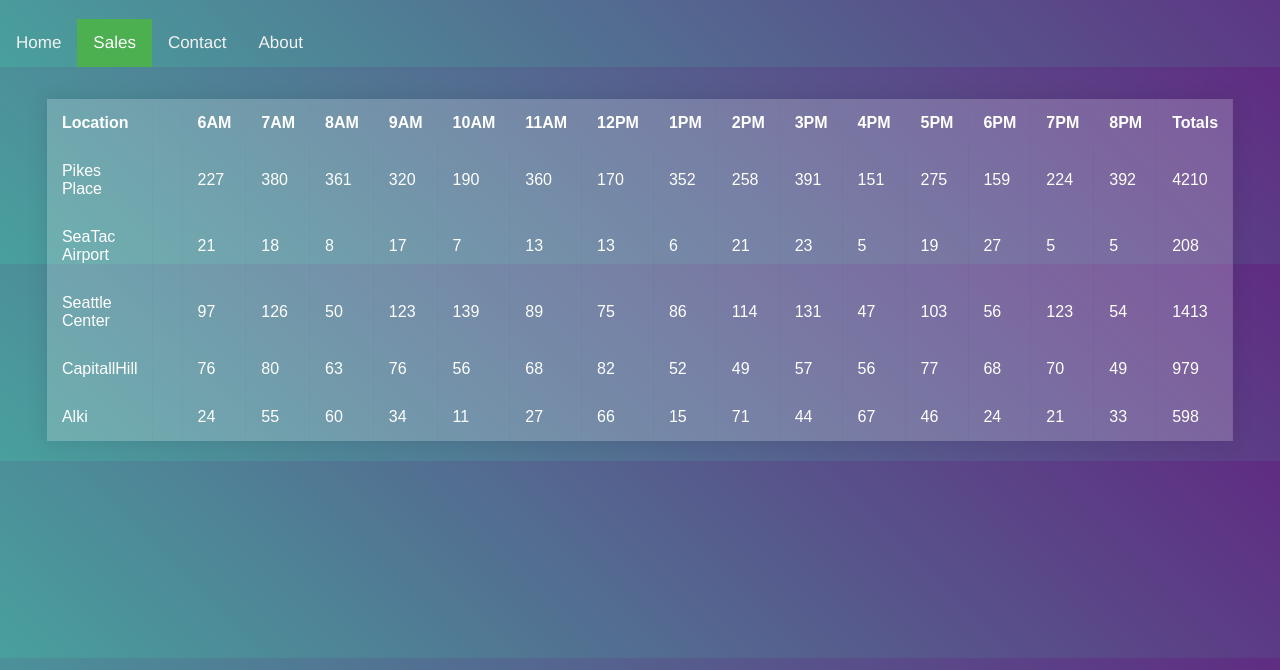
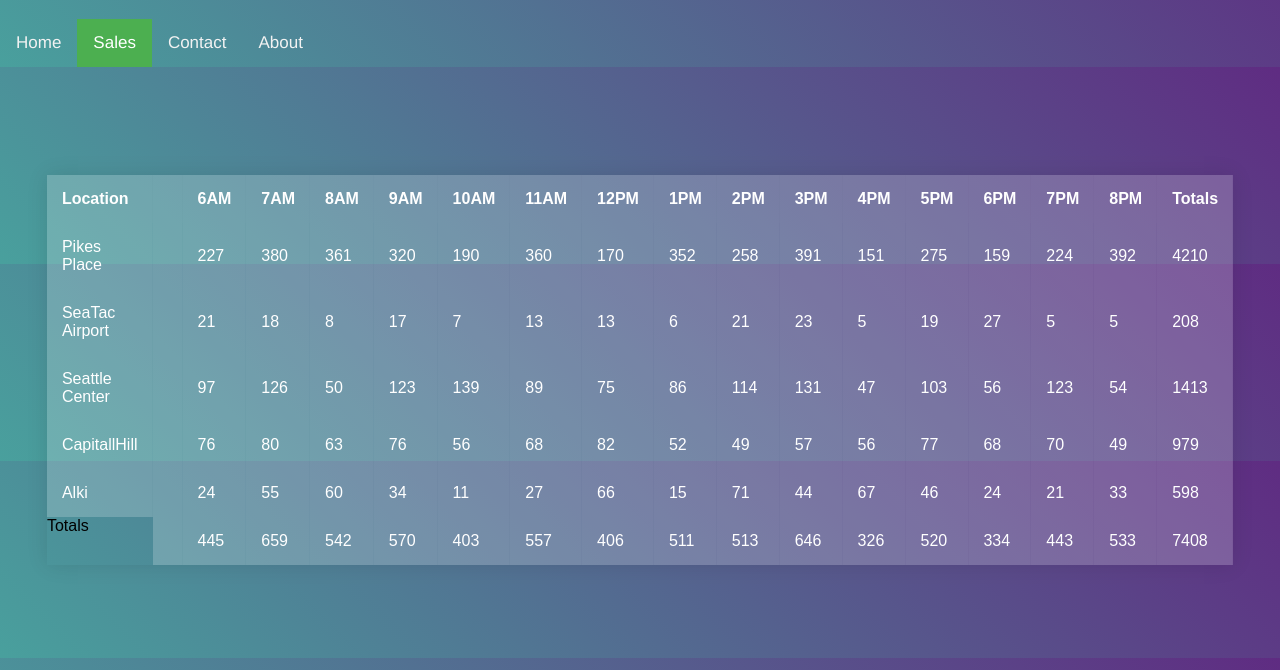
Before and after one commit to ptong19/salmoncookies, a plain HTML site: page sales.html in a window 1280 px wide. Shown: the part 130-800 px from the top of the page. Drawn offline with Linux system fonts and the light colour scheme; a web font is replaced by a local one.

Commit message:
addtototals

```diff
--- a/css/styles.css
+++ b/css/styles.css
@@ -103,7 +103,8 @@ table {
 	width: 800px;
 	border-collapse: collapse;
 	overflow: hidden;
-	box-shadow: 0 0 20px rgba(0,0,0,0.1);
+  box-shadow: 0 0 20px rgba(0,0,0,0.1);
+  margin-top: 200px;
 }
 
 th,
--- a/js/app.js
+++ b/js/app.js
@@ -44,7 +44,40 @@ Cookiestore.prototype.getHourlySales = function () {
   // console.log('hoursale', this.hoursale);
 };
 
+function makeFooterRow() { //eslint-disable-line
+  var tableRow = document.createElement('tr');
+  tableRow.textContent = 'Totals';
+  tableEl.appendChild(tableRow);
 
+  var tableD = document.createElement('td');
+  tableD.textContent ='';
+  tableRow.appendChild(tableD);
+
+
+
+  var bigStupidTotal = 0;
+  for (var i = 0; i < customerPerhr.length; i++) {
+    var hourlyTotal = 0;
+    for (var j = 0; j < storeLocation.length; j++) {
+      hourlyTotal = hourlyTotal + storeLocation[j].hoursale[i];
+      bigStupidTotal += storeLocation[j].hoursale[i];
+    }
+    var tdElement = document.createElement('td');
+    tdElement.textContent = hourlyTotal;
+    tableRow.appendChild(tdElement);
+
+
+  }
+
+  tdElement = document.createElement('td');
+  tdElement.textContent = bigStupidTotal;
+  tableRow.appendChild(tdElement);
+
+
+
+
+
+}
 
 Cookiestore.prototype.renderCookiestore = function(){
 
@@ -62,12 +95,12 @@ Cookiestore.prototype.renderCookiestore = function(){
   var trEl = document.createElement('tr');
   tableEl.appendChild(trEl);
 
+
+
   // add the location
   var tdEl = document.createElement('td');
   tdEl.textContent = this.location;
   trEl.appendChild(tdEl);
-
-
 
 
   // add the minnimum
@@ -112,8 +145,7 @@ function renderHeader(){
   trEl.appendChild(thEl2);
 
 
-  // var trEl1 = document.createElement('tr');
-  // tableEl.appendChild(trEl1);
+
 
   for(var i = 0; i < customerPerhr.length; i++){
     var thEl = document.createElement('th');
@@ -141,7 +173,10 @@ function render(){
   seaTtle.renderCookiestore();
   capHill.renderCookiestore();
   alKi.renderCookiestore();
+
+
+
 }
 
-
 render();
+makeFooterRow();
```
